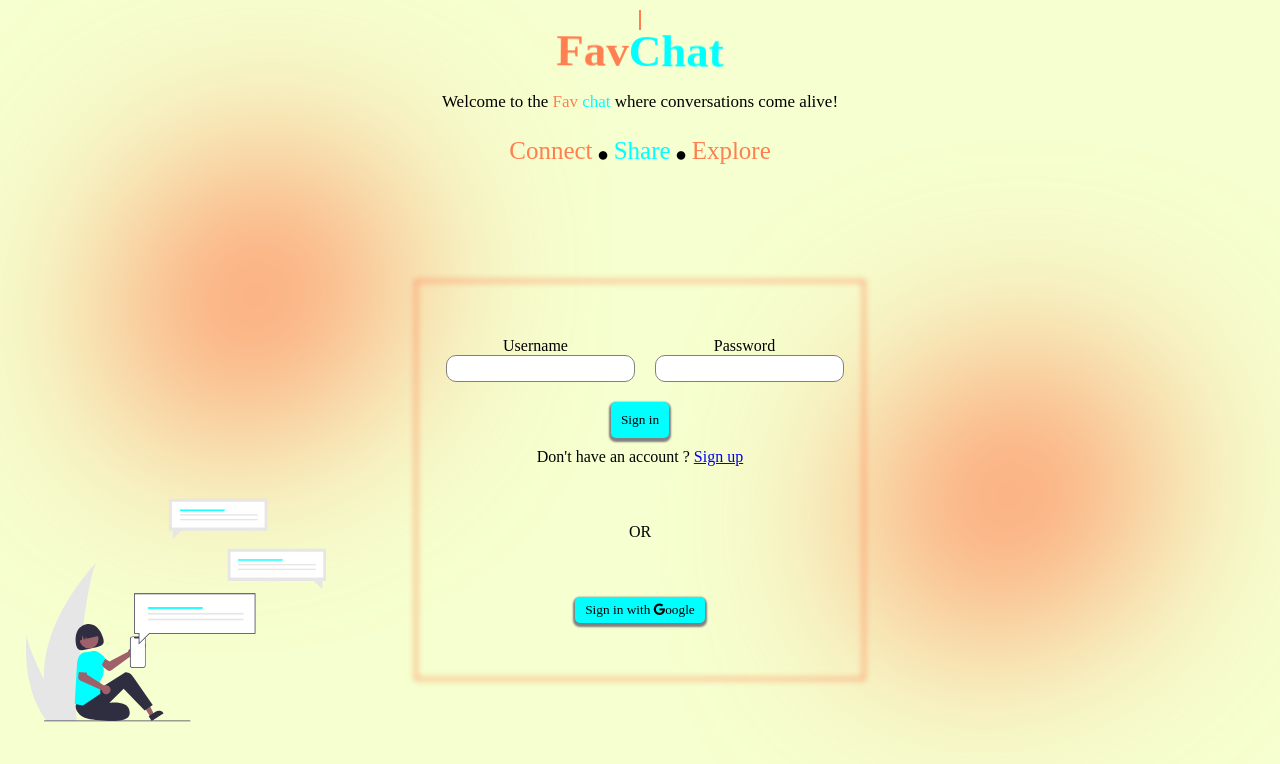
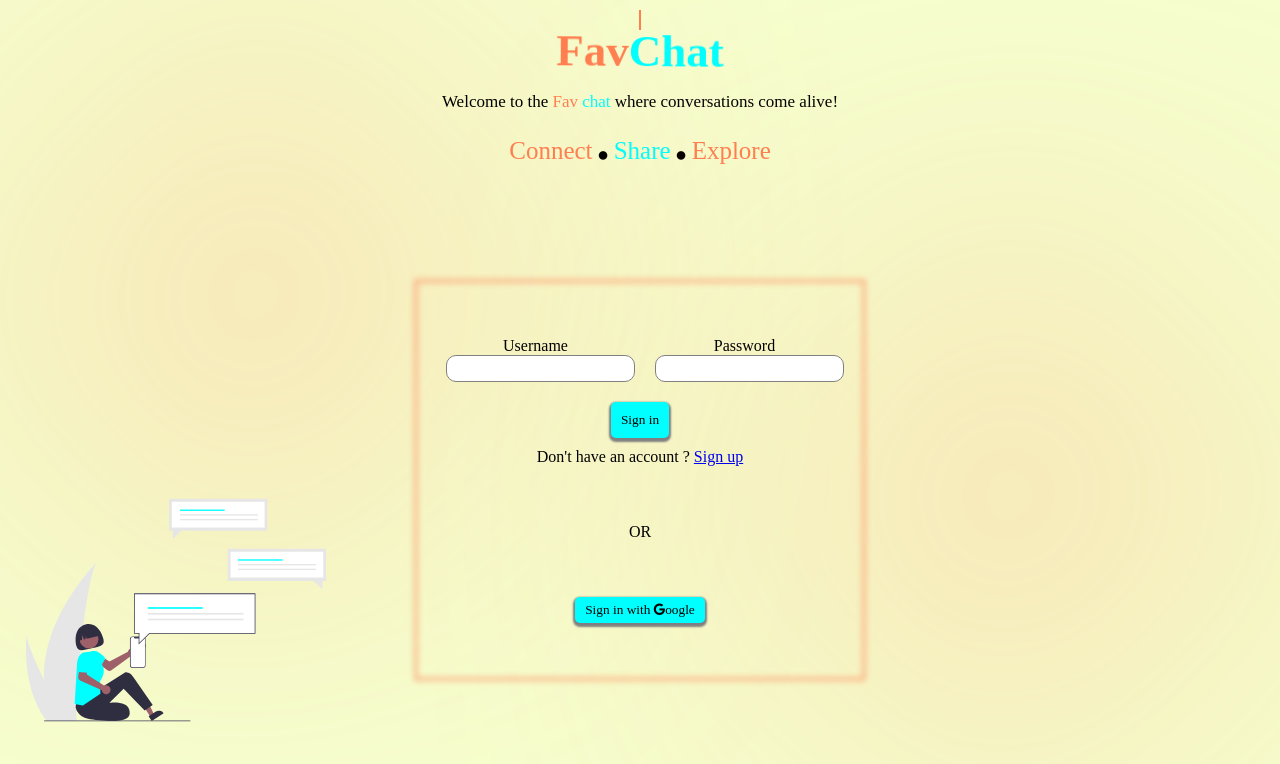
Before and after one commit to dejisnow/fav-chat, a React (Create React App) app: page /login in a window 1280 px wide. Shown: the top 764 px of the page. Built offline with nearby package versions, Linux system fonts and the light colour scheme; a web font is replaced by a local one.

Commit message:
login page changes

```diff
--- a/src/Components/Register and Login/login.css
+++ b/src/Components/Register and Login/login.css
@@ -321,7 +321,7 @@ input{
     top: 5%;
     left: 1%;
     width: 500px;
-    filter:blur(100px);
+    filter:blur(185px);
     height:500px;
 }
 @media screen and (max-width:800px) {
@@ -337,7 +337,7 @@ input{
     right: 1%;
     width: 500px;
     height: 500px;
-    filter:blur(100px);
+    filter:blur(185px);
 }
 @media screen and (max-width:800px) {
     .blob__two{
```
